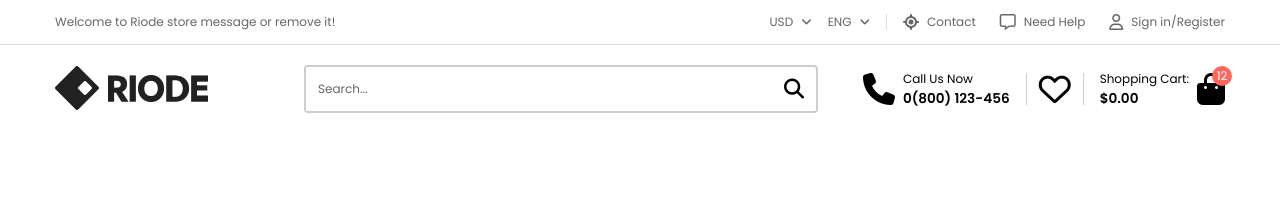
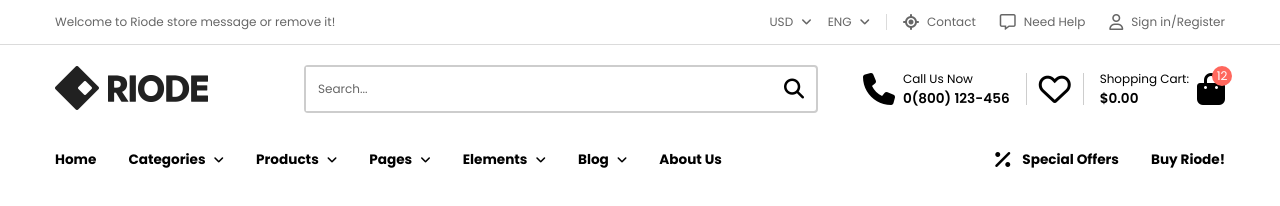
Before and after one commit to Nbregvadzzze/e-commerce-with-fake-api, a website: page index.html in a window 1280 px wide. Drawn offline with nearby package versions, Linux system fonts and the light colour scheme.

Commit message:
File organize

```diff
--- a/index.html
+++ b/index.html
@@ -97,6 +97,61 @@
     </section>
     <!-- SECTION [MAIN] ENDED -->
 
+    <!-- SECTION [NAVBAR] STARTED -->
+    <section id="navbar">
+        <div class="container">
+            <div class="navbar__left">
+                <ul>
+                    <li>
+                        <a href="#">Home</a>
+                    </li>
+
+                    <li>
+                        <a href="#">Categories</a>
+                        <i class="fa-solid fa-angle-down"></i>
+                    </li>
+
+                    <li>
+                        <a href="#">Products</a>
+                        <i class="fa-solid fa-angle-down"></i>
+                    </li>
+
+                    <li>
+                        <a href="#">Pages</a>
+                        <i class="fa-solid fa-angle-down"></i>
+                    </li>
+
+                    <li>
+                        <a href="#">Elements</a>
+                        <i class="fa-solid fa-angle-down"></i>
+                    </li>
+
+                    <li>
+                        <a href="#">Blog</a>
+                        <i class="fa-solid fa-angle-down"></i>
+                    </li>
+
+                    <li>
+                        <a href="#">About Us</a>
+                    </li>
+                </ul>
+            </div>
+            <div class="navbar__right">
+                <ul>
+                    <li>
+                        <i class="fa-solid fa-percent"></i>
+                        <a href="#">Special Offers</a>
+                    </li>
+                    <li>
+                        <a href="#">Buy Riode!</a>
+                    </li>
+                </ul>
+            </div>
+        </div>
+    </section>
+    <!-- SECTION [NAVBAR] ENDED -->
+
+
     <script src="dist/js/bundle.js"></script>
 </body>
 
--- a/src/scss/style.scss
+++ b/src/scss/style.scss
@@ -199,3 +199,54 @@ html {
         }
     }
 }
+
+// SECTION [NAVBAR]
+#navbar {
+    .navbar__left {
+        ul {
+            li {
+                padding: $padding-m 0;
+                position: relative;
+                &::after {
+                    position: absolute;
+                    width: 100%;
+                    height: 2px;
+                    background-color: black;
+                    content: '';
+                    top: 67%;
+                    left: 0;
+                    transform: scale(0);
+                    transition: $transition-200ms;
+                }
+                &:hover:after {
+                    transform: scale(1);
+                }
+                &:hover i {
+                    transform: rotate(180deg)
+                }
+                i {
+                    margin-left: $margin-xs;
+                    font-size: $font-s;
+                    transition: $transition-200ms;
+                }
+            }
+        }
+    }
+    ul {
+        @include flex-between-center();
+        gap: $gap-xl;
+        font-size: $font-sm;
+        font-weight: $font-weight-700;
+        li {
+            @include flex-center-center();
+            a {
+                text-decoration: none;
+                color: $second-font-color;
+            }
+        }
+        .fa-percent {
+            margin-right: $margin-s;
+            font-size: $font-m;
+        }
+    }
+}
```
Also changed, not shown: dist/css/style.min.css, 1 other file.
